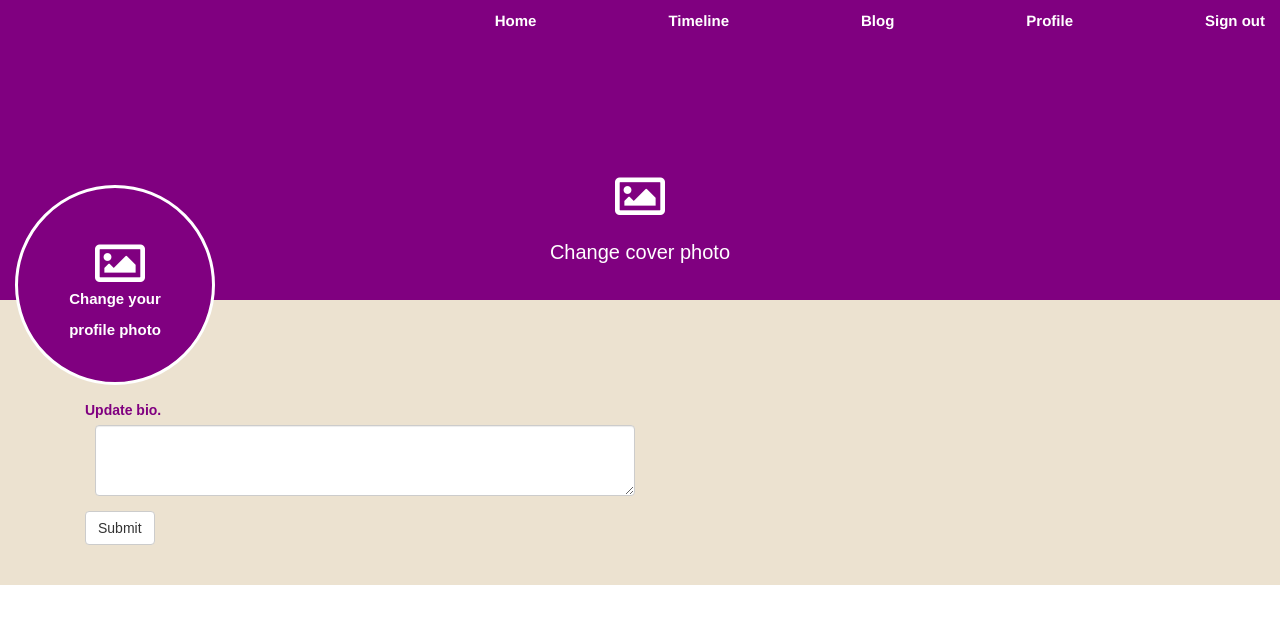
After one commit to EstherMuigai/bestpitch, a Flask app: a page that uses app/templates/update.html in a window 1280 px wide. The commit adds this page. Shown: the top 624 px of the page. Run offline with Flask 2, Linux system fonts and the light colour scheme; the visitor is signed in with stand-in values (Sample User, id 1); data comes from the database, SQL or seed files in the repository; some libraries are stand-ins or nearby versions.

Commit message:
Add bio-change functionality.
Include a form and view function in main.

```diff
--- a/app/main/forms.py
+++ b/app/main/forms.py
@@ -1,6 +1,7 @@
 from flask_wtf import FlaskForm
+from wtforms.validators import Required
 from wtforms import TextAreaField,SubmitField
 
 class UpdateProfile(FlaskForm):
-    bio = TextAreaField('Tell us about you.',validators = [Required()])
+    bio = TextAreaField('Update bio.',validators = [Required()])
     submit = SubmitField('Submit')
--- a/app/main/views.py
+++ b/app/main/views.py
@@ -1,6 +1,8 @@
 from flask import render_template,request,redirect,url_for,abort
 from flask_login import login_required
 from . import main
+from .forms import UpdateProfile
+from .. import db
 from ..models import User
 
 @main.route('/')
@@ -23,3 +25,22 @@ def profile(uname):
         abort(404)
 
     return render_template('profile.html', user = user)
+
+@main.route('/user/<uname>/update',methods = ['GET','POST'])
+@login_required
+def update_profile(uname):
+    user = User.query.filter_by(username = uname).first()
+    if user is None:
+        abort(404)
+
+    form = UpdateProfile()
+
+    if form.validate_on_submit():
+        user.bio = form.bio.data
+
+        db.session.add(user)
+        db.session.commit()
+
+        return redirect(url_for('.profile',uname=user.username))
+
+    return render_template('update.html',form =form,user = user)
--- a/app/static/hyw.css
+++ b/app/static/hyw.css
@@ -43,6 +43,7 @@
 
 #bio {
   margin-left:10px;
+  font-size:20px;
 }
 
 #myposts {
--- /dev/null
+++ b/app/templates/update.html
@@ -0,0 +1,42 @@
+{% extends 'base.html' %}
+{% import 'bootstrap/wtf.html' as wtf %}
+{% block navbar %}
+    {% include 'navbar.html' %}
+{% endblock %}
+{% block content %}
+<link href="https://fonts.googleapis.com/css?family=Montserrat" rel="stylesheet">
+<link rel="stylesheet" href="https://use.fontawesome.com/releases/v5.7.0/css/all.css">
+<div class="wrapper-view" style="background-color: #ECE2D0;font-family: Arial, Helvetica, sans-serif;padding-bottom: 40px;">
+    <div class="container-fluid" id="profilepage">
+        <a href="/" class="row" style="text-decoration:none;">
+            <i class="far fa-image" style="color:white;font-size:50px;margin-left:600px;"></i>
+            <h2 style="color:white; text-align: center; font-weight: 40px; font-size: 20px;">Change cover photo</h2>
+        </a>
+        <div class="row">
+            <div class="col-md-4">
+                {% if user.profile_pic_path %}
+                <a href="/" class="row" style="text-decoration:none;">
+                    <i class="far fa-image" style="color:white;font-size:50px;margin-left:600px;"></i>
+                    <h2 style="color:white; text-align: center; font-weight: 40px; font-size: 20px;">Change cover photo</h2>
+                </a>
+                    <img src="{{url_for('static',filename=user.profile_pic_path)}}" alt="" class="img-thumbnail" id="profpic">
+                {%else%}
+                <a href="/" style="text-decoration:none;text-align: center;">
+                    <div id="profpic" style="margin-top: -110px;">
+                        <i class="far fa-image" style="color:white;font-size:50px;margin-left:10px;">
+                            </i>
+                        <p>Change your </p>
+                        <p>profile photo</p>
+                    </div>
+                </a>
+                {% endif %}
+            </div>
+        </div>
+    </div>
+    <div class="container" style="margin-top:100px;color:purple;">
+        <div class="col-md-6">
+            {{wtf.quick_form(form)}}
+        </div>
+    </div>
+
+{% endblock %}
```
Also changed, not shown: app/templates/profile.html (+6 -7 lines).
